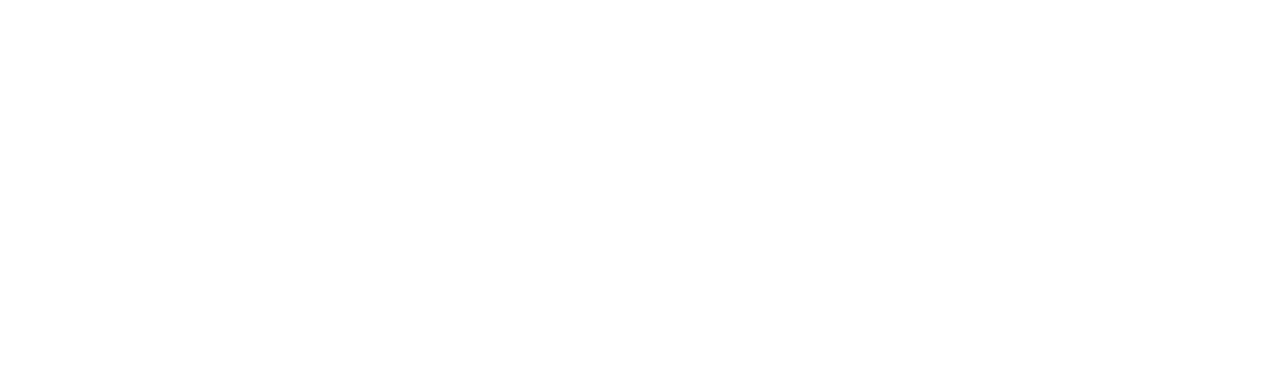
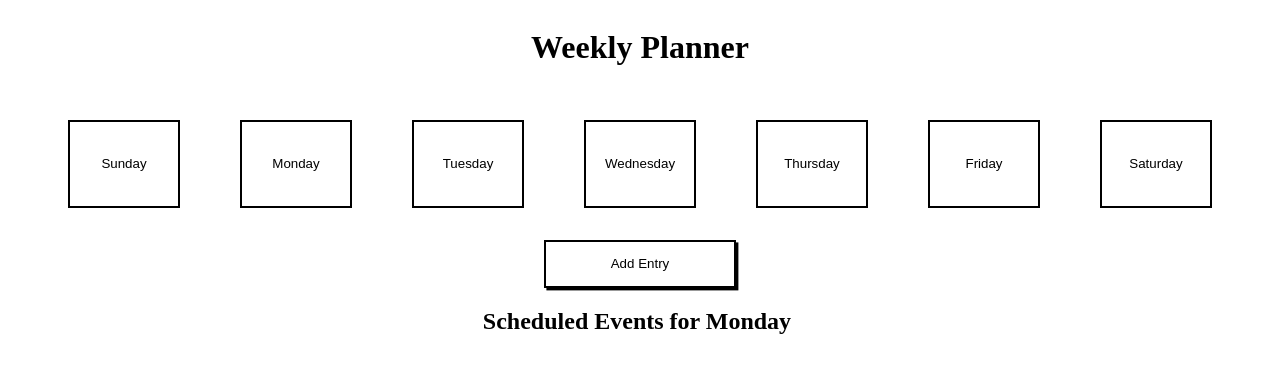
Before and after one commit to brendatrieu/week-planner, a website: page index.html in a window 1280 px wide. Drawn offline with Linux system fonts and the light colour scheme.

Commit message:
turn 1 done.

```diff
--- a/index.html
+++ b/index.html
@@ -7,6 +7,34 @@
   <link rel="stylesheet" href="styles.css">
 </head>
 <body>
-  <script src="main.js"></script>
+  <div id="container">
+    <div class="row">
+      <h1>Weekly Planner</h1>
+    </div>
+    <div class="row-days">
+      <button>Sunday</button>
+      <button>Monday</button>
+      <button>Tuesday</button>
+      <button>Wednesday</button>
+      <button>Thursday</button>
+      <button>Friday</button>
+      <button>Saturday</button>
+    </div>
+    <div class="row">
+      <button class="add-entry">Add Entry</button>
+    </div>
+    <div class="row">
+      <h2>Scheduled Events for Monday</h2>
+      <table>
+        <thead>
+          <tr>
+            <th>
+
+            </th>
+          </tr>
+        </thead>
+      </table>
+    </div>
+    <script src="main.js"></script>
 </body>
 </html>
--- a/styles.css
+++ b/styles.css
@@ -0,0 +1,27 @@
+h1 {
+  text-align: center;
+}
+
+.row {
+  display: flex;
+  justify-content: center;
+}
+
+.row-days {
+  display: flex;
+  justify-content: space-evenly;
+  margin: 2rem auto;
+}
+
+button {
+  width: 7rem;
+  background-color: white;
+  border: 2px solid black;
+  height: 5.5rem;
+}
+
+.add-entry {
+  width: 12rem;
+  height: 3rem;
+  box-shadow: 0.15rem 0.15rem;
+}
```
